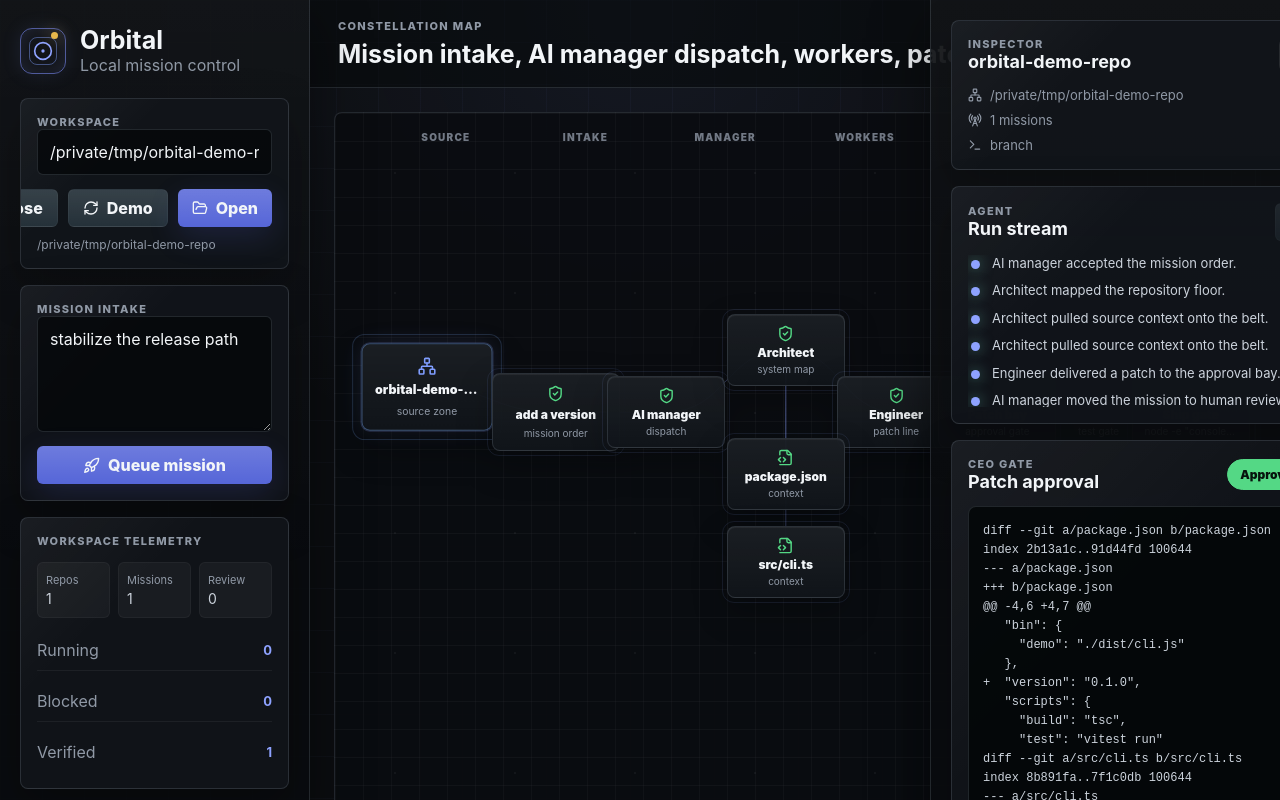
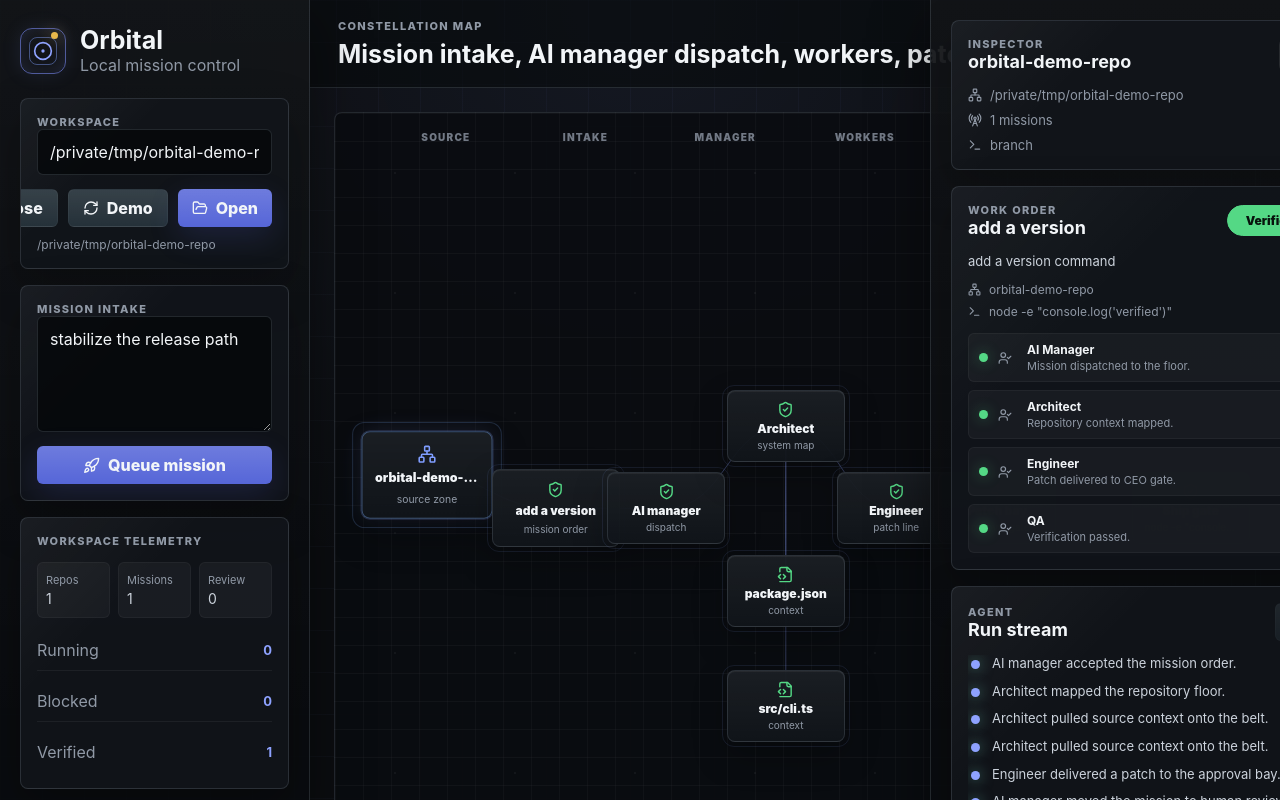
Before and after one commit to whosgotch/orbital, a React (Vite) app in the folder app/: page / in a window 1280 px wide. Shown: the top 800 px of the page. Built offline with nearby package versions, Linux system fonts and the light colour scheme.

Commit message:
feat(app): show mission work order roles

```diff
--- a/app/src/App.tsx
+++ b/app/src/App.tsx
@@ -13,6 +13,7 @@ import {
   FolderOpen,
   X,
   Zap,
+  UserCheck,
 } from "lucide-react";
 import { GraphMap } from "./components/GraphMap";
 import {
@@ -511,6 +512,39 @@ export function App() {
           />
         </section>
 
+        <section className="console-panel work-order-console" aria-label="Work order">
+          <div className="panel-head">
+            <div>
+              <div className="section-label">Work order</div>
+              <h2>{missionLabel(selectedMission.title)}</h2>
+            </div>
+            <div className={`mini-state ${missionStatus.className}`}>{missionStatus.label}</div>
+          </div>
+          <p className="mission-intent">{selectedMission.title}</p>
+          <div className="work-order-meta">
+            <span title={selectedRepository?.path ?? activeRepoPath}>
+              <Network size={13} aria-hidden="true" />
+              {selectedRepository?.name ?? "workspace"}
+            </span>
+            <span title={selectedVerificationCommand}>
+              <Terminal size={13} aria-hidden="true" />
+              {selectedVerificationCommand}
+            </span>
+          </div>
+          <div className="role-stack">
+            {workOrderRoles(selectedRuntime, patchReady).map((role) => (
+              <div className="role-row" key={role.name}>
+                <span className={`role-light ${role.state}`} aria-hidden="true" />
+                <UserCheck size={14} aria-hidden="true" />
+                <div>
+                  <strong>{role.name}</strong>
+                  <small>{role.detail}</small>
+                </div>
+              </div>
+            ))}
+          </div>
+        </section>
+
         <section className="console-panel activity-console" aria-label="Agent activity">
           <div className="panel-head">
             <div>
@@ -840,6 +874,37 @@ function patchStateClass(runtime: WorkspaceRuntime, patchReady: boolean) {
   return patchReady ? "active" : "";
 }
 
+function workOrderRoles(runtime: WorkspaceRuntime, patchReady: boolean) {
+  return [
+    {
+      name: "AI Manager",
+      detail: runtime.step >= 0 ? "Mission dispatched to the floor." : "Waiting for launch order.",
+      state: runtime.step >= 0 ? "done" : "idle",
+    },
+    {
+      name: "Architect",
+      detail: runtime.step >= 2 ? "Repository context mapped." : runtime.step >= 1 ? "Reading system context." : "Queued for intake.",
+      state: runtime.step >= 2 ? "done" : runtime.step >= 1 ? "active" : "idle",
+    },
+    {
+      name: "Engineer",
+      detail: patchReady ? "Patch delivered to CEO gate." : runtime.step >= 3 ? "Building proposed change." : "Waiting for architecture.",
+      state: patchReady ? "done" : runtime.step >= 3 ? "active" : "idle",
+    },
+    {
+      name: "QA",
+      detail: runtime.verified
+        ? "Verification passed."
+        : runtime.patchStatus === "approved"
+          ? "Ready to run verification."
+          : runtime.patchStatus === "rejected"
+            ? "Mission stopped before QA."
+            : "Waiting for CEO approval.",
+      state: runtime.verified ? "done" : runtime.patchStatus === "approved" ? "active" : runtime.patchStatus === "rejected" ? "blocked" : "idle",
+    },
+  ];
+}
+
 function verificationOutput(runtime: WorkspaceRuntime, output: string) {
   if (runtime.verified) {
     return output || "Verification passed.";
--- a/app/src/styles.css
+++ b/app/src/styles.css
@@ -668,6 +668,98 @@ dd {
   white-space: nowrap;
 }
 
+.work-order-console {
+  flex: 0 0 auto;
+}
+
+.mission-intent {
+  color: var(--soft);
+  font-size: 13px;
+  line-height: 1.4;
+}
+
+.work-order-meta {
+  display: grid;
+  grid-template-columns: 1fr;
+  gap: 7px;
+  margin-top: 12px;
+}
+
+.work-order-meta span {
+  display: flex;
+  align-items: center;
+  gap: 8px;
+  min-width: 0;
+  overflow: hidden;
+  color: var(--muted);
+  font-size: 12px;
+  text-overflow: ellipsis;
+  white-space: nowrap;
+}
+
+.role-stack {
+  display: grid;
+  gap: 8px;
+  margin-top: 14px;
+}
+
+.role-row {
+  display: grid;
+  grid-template-columns: 10px 20px minmax(0, 1fr);
+  align-items: center;
+  gap: 9px;
+  min-height: 44px;
+  padding: 8px 10px;
+  background: rgba(255, 255, 255, 0.035);
+  border: 1px solid rgba(255, 255, 255, 0.045);
+  border-radius: 6px;
+}
+
+.role-row svg {
+  color: var(--muted);
+}
+
+.role-row strong,
+.role-row small {
+  display: block;
+  overflow: hidden;
+  text-overflow: ellipsis;
+  white-space: nowrap;
+}
+
+.role-row strong {
+  color: var(--text);
+  font-size: 12px;
+}
+
+.role-row small {
+  margin-top: 2px;
+  color: var(--muted);
+  font-size: 11px;
+}
+
+.role-light {
+  width: 9px;
+  height: 9px;
+  background: var(--muted);
+  border-radius: 50%;
+}
+
+.role-light.active {
+  background: var(--amber);
+  box-shadow: 0 0 14px rgba(231, 184, 75, 0.5);
+}
+
+.role-light.done {
+  background: var(--green);
+  box-shadow: 0 0 14px rgba(84, 216, 133, 0.42);
+}
+
+.role-light.blocked {
+  background: var(--red);
+  box-shadow: 0 0 14px rgba(239, 102, 102, 0.42);
+}
+
 .activity-console {
   min-height: 230px;
 }
```
